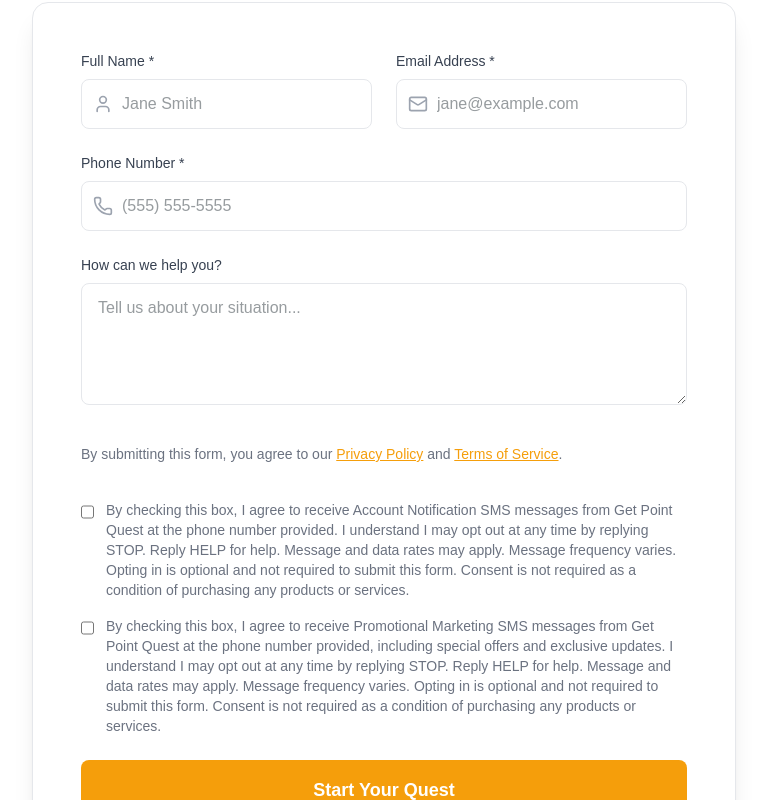
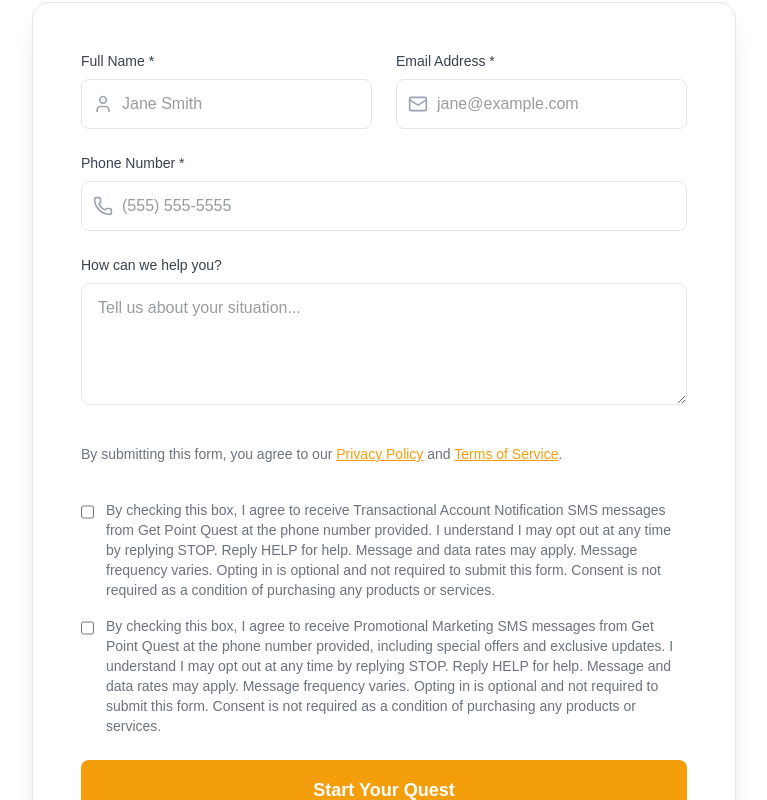
Before and after one commit to Textingman/moxxie-getpointquest, a Next.js app: page /signup in a window 1280 px wide. Shown: the part 382-1182 px from the top of the page, without its empty margins (256-1023 px from the left). Built offline with nearby package versions, Linux system fonts and the light colour scheme.

Commit message:
Initial site setup: Get Point Quest

```diff
--- a/app/signup/page.tsx
+++ b/app/signup/page.tsx
@@ -102,7 +102,7 @@ export default function SignupPage() {
                 <div className="flex items-start gap-3">
                   <input type="checkbox" id="accountNotifications" checked={accountNotifications} onChange={(e) => setAccountNotifications(e.target.checked)} className="mt-1 w-4 h-4 rounded" style={{ accentColor: '#F59E0B' }} />
                   <label htmlFor="accountNotifications" className="text-sm" style={{ color: '#6B7280' }}>
-                    By checking this box, I agree to receive Account Notification SMS messages from Get Point Quest at the phone number provided. I understand I may opt out at any time by replying STOP. Reply HELP for help. Message and data rates may apply. Message frequency varies. Opting in is optional and not required to submit this form. Consent is not required as a condition of purchasing any products or services.
+                    By checking this box, I agree to receive Transactional Account Notification SMS messages from Get Point Quest at the phone number provided. I understand I may opt out at any time by replying STOP. Reply HELP for help. Message and data rates may apply. Message frequency varies. Opting in is optional and not required to submit this form. Consent is not required as a condition of purchasing any products or services.
                   </label>
                 </div>
                 <div className="flex items-start gap-3">
```
